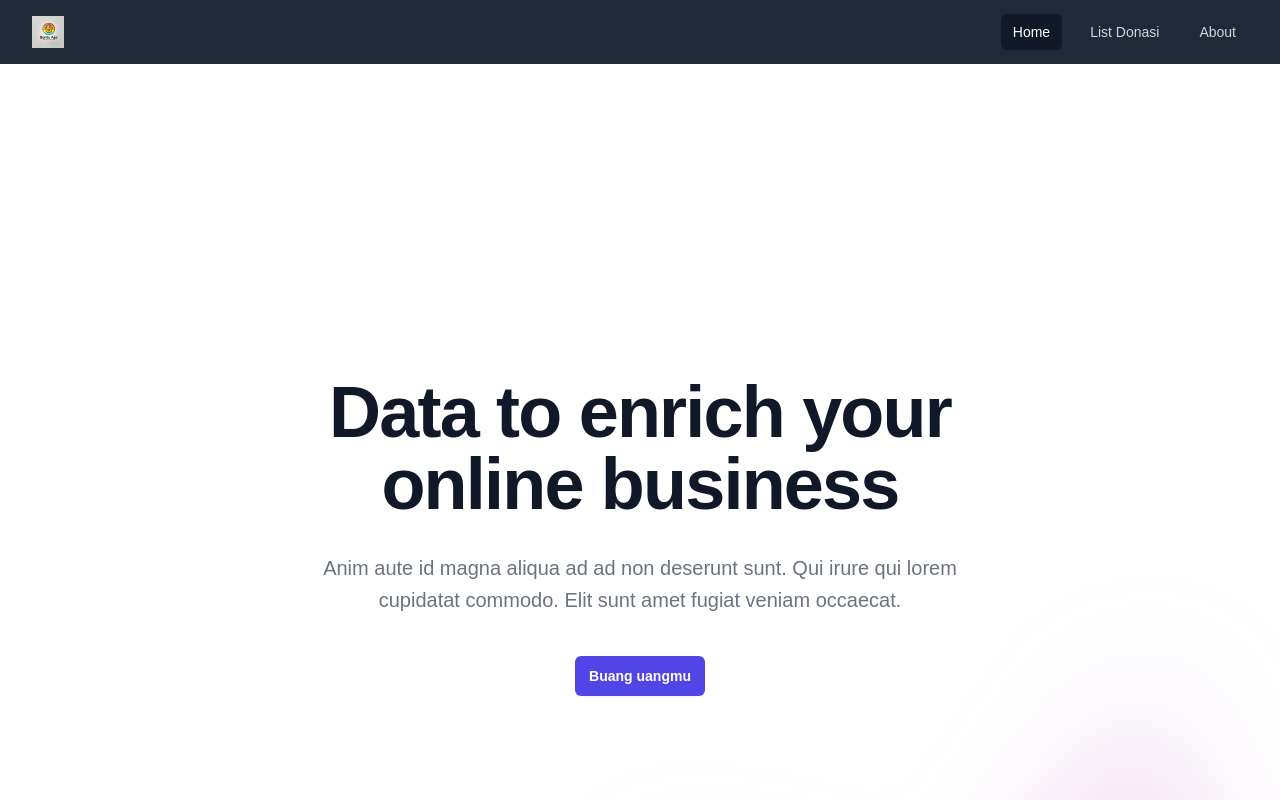
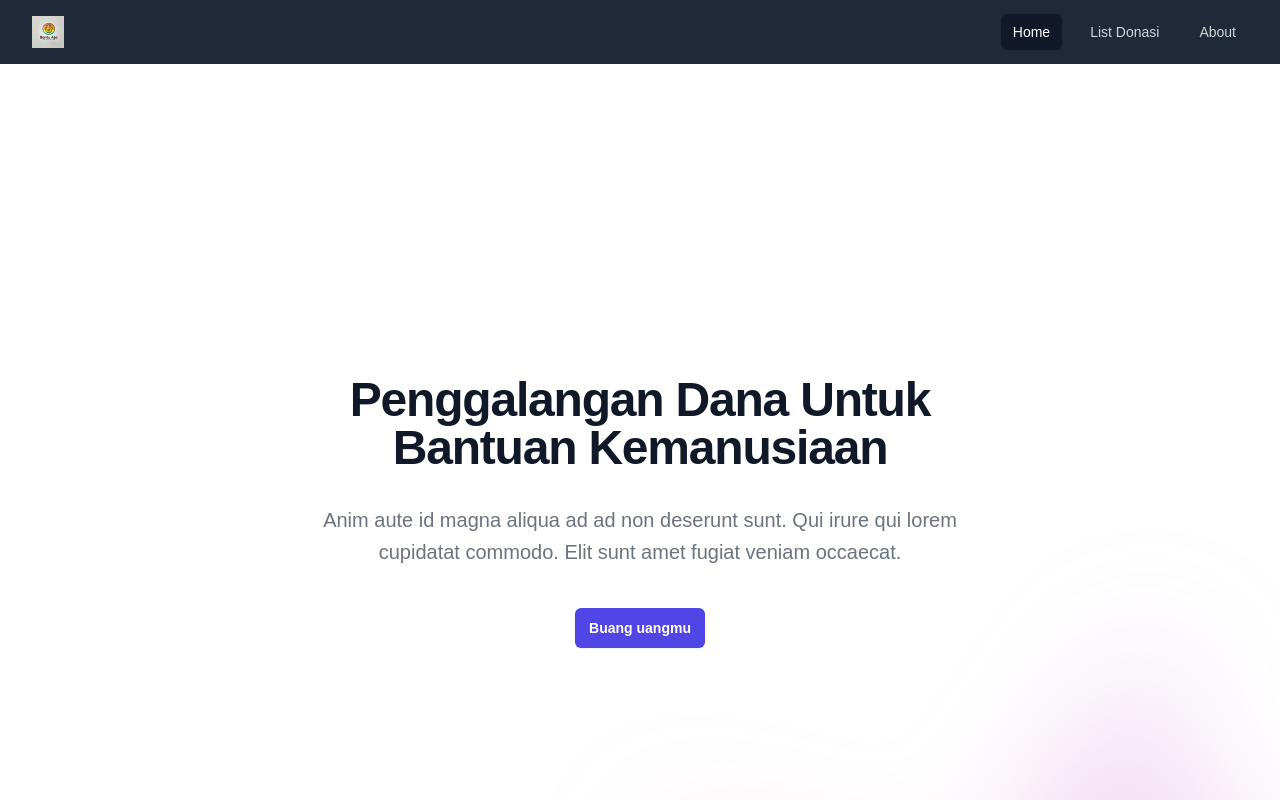
Before and after one commit to taufanrizki/bantuajadulu, a Next.js app: page / in a window 1280 px wide. Shown: the top 800 px of the page. Built offline with nearby package versions, Linux system fonts and the light colour scheme.

Commit message:
update hero judul

```diff
--- a/src/components/ui/hero.tsx
+++ b/src/components/ui/hero.tsx
@@ -23,8 +23,8 @@ export default function Example() {
                     <div className="hidden sm:mb-8 sm:flex sm:justify-center">
                     </div>
                     <div className="text-center">
-                        <h1 className="text-balance text-5xl font-semibold tracking-tight text-gray-900 sm:text-7xl">
-                            Data to enrich your online business
+                        <h1 className="text-balance text-3xl font-semibold tracking-tight text-gray-900 sm:text-5xl">
+                            Penggalangan Dana Untuk Bantuan Kemanusiaan
                         </h1>
                         <p className="mt-8 text-pretty text-lg font-medium text-gray-500 sm:text-xl/8">
                             Anim aute id magna aliqua ad ad non deserunt sunt. Qui irure qui lorem cupidatat commodo. Elit sunt amet
```
